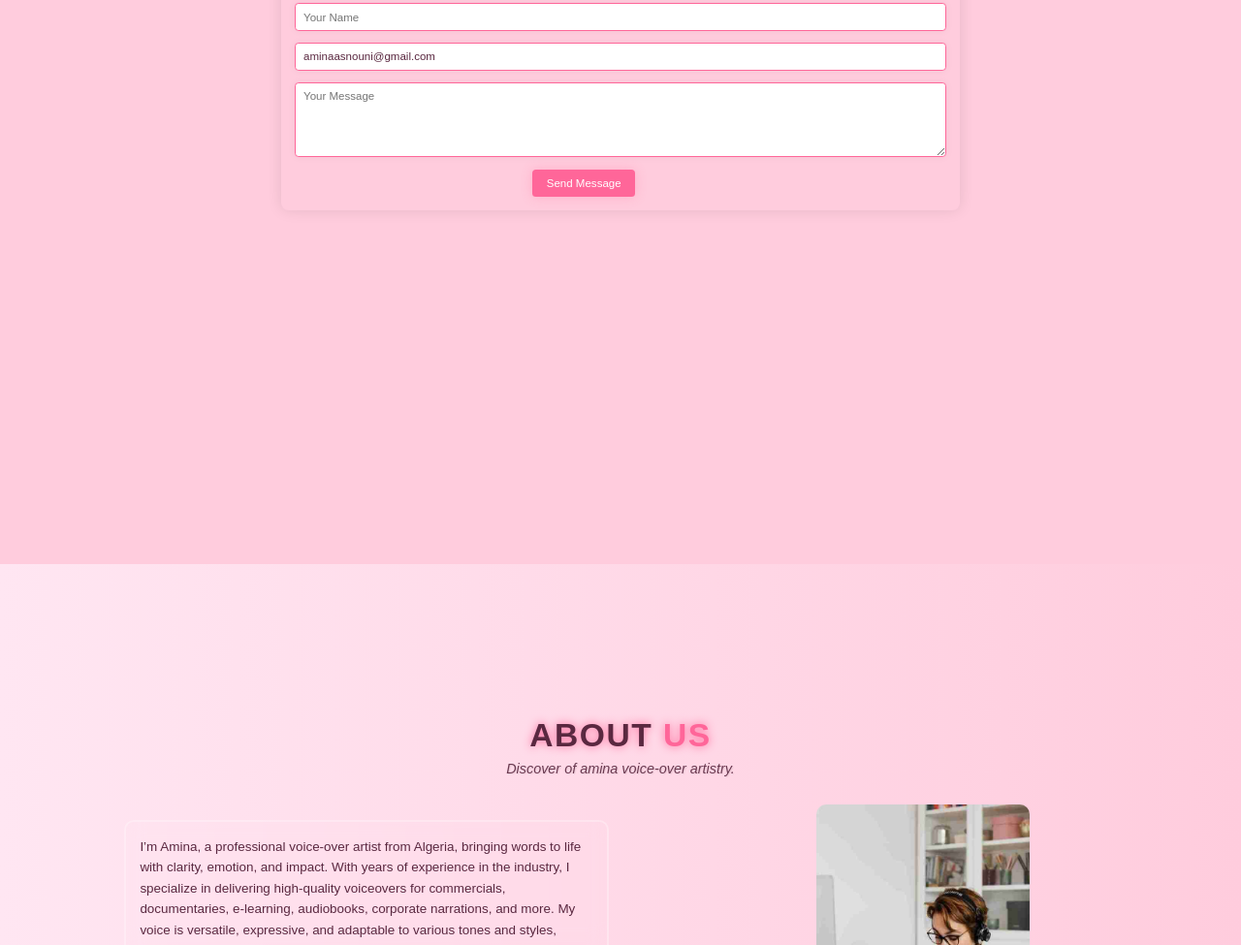
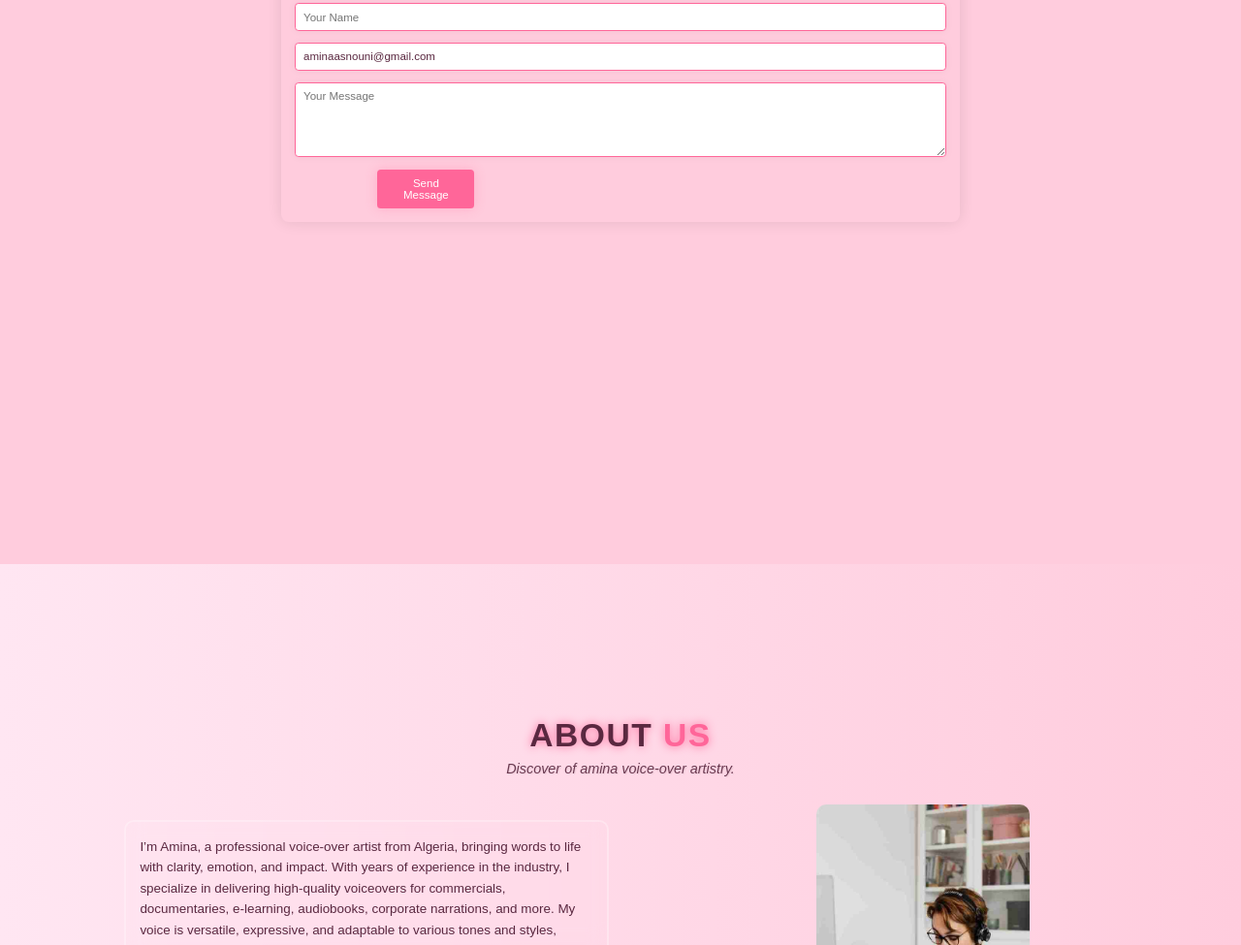
Before and after one commit to imadeddine22/amina-voiveover, a plain HTML site: page index.html in a window 1280 px wide. Shown: the part 1909-2884 px from the top of the page at 97% size. Drawn offline with nearby package versions, Linux system fonts and the light colour scheme.

Commit message:
Update style.css

```diff
--- a/style.css
+++ b/style.css
@@ -748,7 +748,7 @@ h2 {
     background-color: var(--main-color);
     color: white;
     border: none;
-    padding: 0.8rem 1.5rem;
+
     font-size: 1.2rem;
     font-weight: 500;
     border-radius: 0.4rem;
@@ -757,9 +757,8 @@ h2 {
     box-shadow: 0 0 12px rgba(255, 102, 153, 0.3);
     margin: 0 auto;
     display: block;
-    margin-left: 5px;
-    position: relative;
-    right: 100px;
+   width: 100px;
+  margin-left: -155px;
 }
 
 .btn:hover {
```
